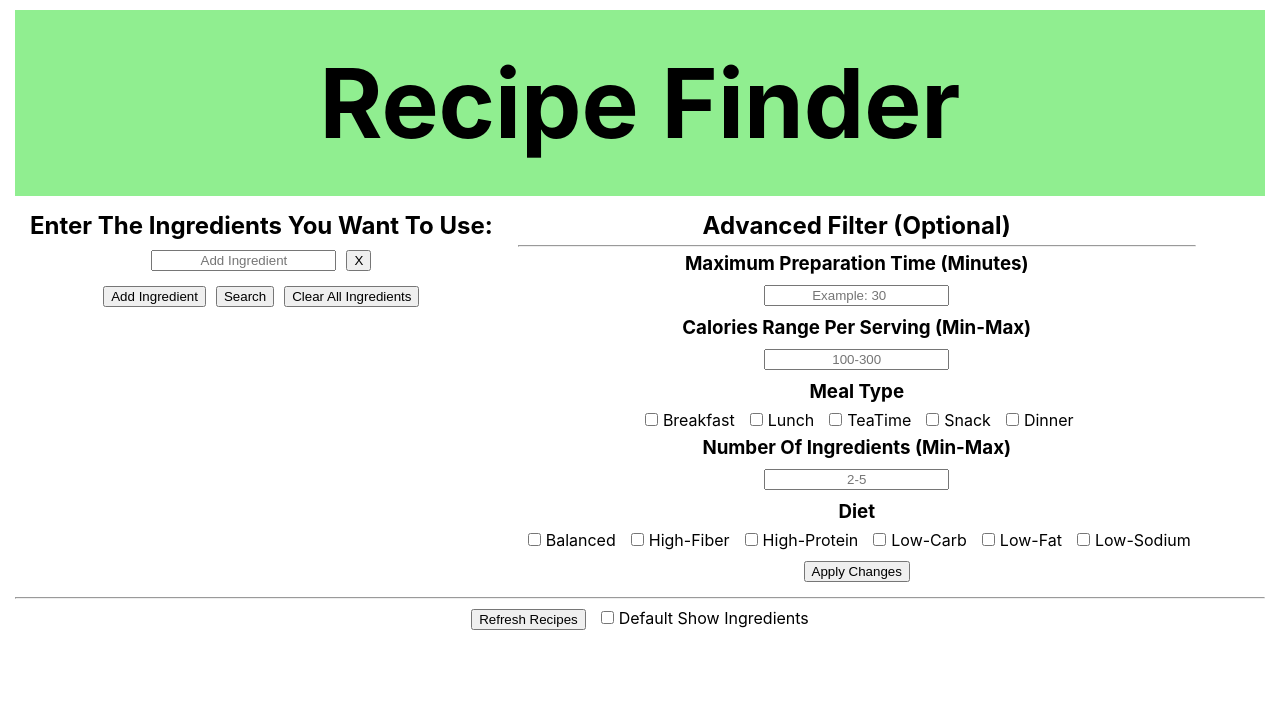
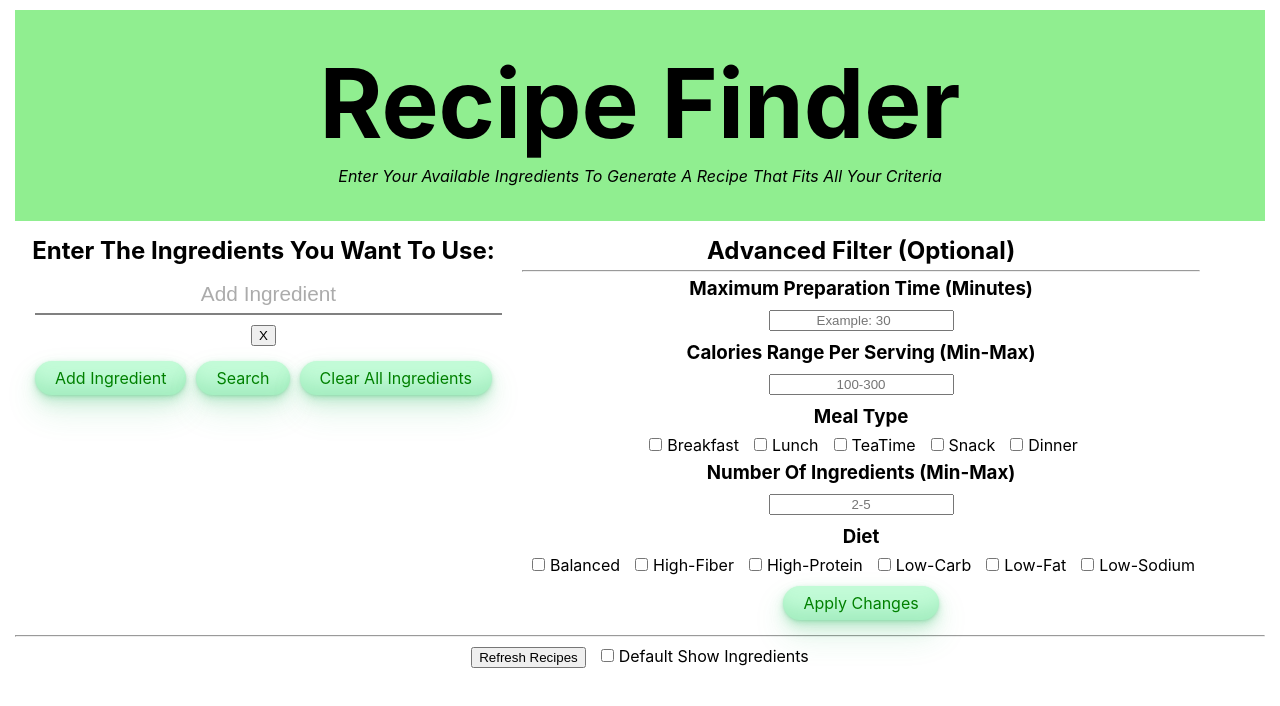
Before and after one commit to JianengHuang/recipe-finder, a React (Create React App) app: page / in a window 1280 px wide. Shown: the top 706 px of the page. Built offline with nearby package versions, Linux system fonts and the light colour scheme.

Commit message:
Updated Styling

```diff
--- a/src/App.js
+++ b/src/App.js
@@ -6,6 +6,11 @@ import Recipe from './components/Recipe';
 import DietData from './components/DietData';
 import Header from './components/Header';
 import Container from './components/styles/Container.styled';
+import {
+  StyledButton,
+  StyledInput,
+} from './components/styles/Button.styled.js';
+import GlobalStyles from './components/styles/Global';
 
 const App = () => {
   const [inputField, setInputField] = useState([{ ingredient: '' }]);
@@ -230,7 +235,7 @@ const App = () => {
             {inputField.map((inputField, index) => {
               return (
                 <div key={index} className='input'>
-                  <input
+                  <StyledInput
                     type='text'
                     name='ingredient'
                     placeholder='Add Ingredient'
@@ -249,15 +254,15 @@ const App = () => {
               );
             })}
             <div className='search-button'>
-              <button onClick={(event) => addElement(event)}>
+              <StyledButton onClick={(event) => addElement(event)}>
                 Add Ingredient
-              </button>
-              <button className='submit-btn' onClick={handleSearch}>
+              </StyledButton>
+              <StyledButton className='submit-btn' onClick={handleSearch}>
                 Search
-              </button>
-              <button onClick={(event) => removeAllElements(event)}>
+              </StyledButton>
+              <StyledButton onClick={(event) => removeAllElements(event)}>
                 Clear all Ingredients
-              </button>
+              </StyledButton>
             </div>
           </form>
         </div>
@@ -322,7 +327,7 @@ const App = () => {
               );
             })}
           </form>
-          <button onClick={handleSubmit}>Apply Changes</button>
+          <StyledButton onClick={handleSubmit}>Apply Changes</StyledButton>
         </div>
       </Container>
       <hr />
--- a/src/components/Header.js
+++ b/src/components/Header.js
@@ -1,10 +1,17 @@
 import React from 'react';
 import { StyledHeader } from './styles/Header.styled';
+
 const Header = () => {
   return (
     <>
       <StyledHeader>
         <h1>Recipe Finder</h1>
+        <p>
+          <i>
+            Enter your available ingredients to generate a recipe that fits all
+            your criteria
+          </i>
+        </p>
       </StyledHeader>
     </>
   );
--- /dev/null
+++ b/src/components/styles/Button.styled.js
@@ -0,0 +1,61 @@
+import styled from 'styled-components';
+
+export const StyledButton = styled.button`
+  background-color: #c2fbd7;
+  border-radius: 100px;
+  box-shadow: rgba(44, 187, 99, 0.2) 0 -25px 18px -14px inset,
+    rgba(44, 187, 99, 0.15) 0 1px 2px, rgba(44, 187, 99, 0.15) 0 2px 4px,
+    rgba(44, 187, 99, 0.15) 0 4px 8px, rgba(44, 187, 99, 0.15) 0 8px 16px,
+    rgba(44, 187, 99, 0.15) 0 16px 32px;
+  color: green;
+  cursor: pointer;
+  display: inline-block;
+  font-family: CerebriSans-Regular, -apple-system, system-ui, Roboto, sans-serif;
+  padding: 7px 20px;
+  text-align: center;
+  text-decoration: none;
+  transition: all 250ms;
+  border: 0;
+  font-size: 16px;
+  user-select: none;
+  -webkit-user-select: none;
+  touch-action: manipulation;
+
+  &:hover {
+    box-shadow: rgba(44, 187, 99, 0.35) 0 -25px 18px -14px inset,
+      rgba(44, 187, 99, 0.25) 0 1px 2px, rgba(44, 187, 99, 0.25) 0 2px 4px,
+      rgba(44, 187, 99, 0.25) 0 4px 8px, rgba(44, 187, 99, 0.25) 0 8px 16px,
+      rgba(44, 187, 99, 0.25) 0 16px 32px;
+    transform: scale(1.05) rotate(-1deg);
+  }
+`;
+
+export const StyledInput = styled.input`
+  font-family: 'Poppins', sans-serif;
+  width: 100%;
+  border: 0;
+  border-bottom: 2px solid gray;
+  outline: 0;
+  font-size: 1.3rem;
+  color: Green;
+  padding: 7px 0;
+  background: transparent;
+  transition: border-color 0.2s;
+
+  &:focus {
+    top: 0;
+    display: block;
+    transition: 0.2s;
+    font-size: 1rem;
+    color: #11998e;
+    font-weight: 700;
+  }
+
+  &::placeholder {
+    opacity: 0.6;
+  }
+
+  &:hover::placeholder {
+    opacity: 0.3;
+  }
+`;
--- a/src/components/styles/Container.styled.js
+++ b/src/components/styles/Container.styled.js
@@ -2,7 +2,11 @@ import styled from 'styled-components';
 
 const Container = styled.div`
   display: flex;
-  flex-direction: row;
+  flex-direction: column;
+
+  @media (min-width: 768px) {
+    flex-direction: row;
+  }
 `;
 
 export default Container;
--- /dev/null
+++ b/src/components/styles/Global.js
@@ -0,0 +1,15 @@
+import { createGlobalStyle } from 'styled-components';
+
+const GlobalStyles = createGlobalStyle`
+    @import url('https://fonts.googleapis.com/css2?family=Licorice&family=Poppins:wght@300;400;700&display=swap');
+
+    * {
+        box-sizing: border-box;
+    }
+
+    body {
+        font-family: 'Poppins', sans-serif;
+    }
+`;
+
+export default GlobalStyles;
--- a/src/components/styles/Header.styled.js
+++ b/src/components/styles/Header.styled.js
@@ -4,4 +4,8 @@ export const StyledHeader = styled.header`
   background-color: lightgreen;
   padding: 30px 0;
   font-size: 3rem;
+
+  p {
+    font-size: 1rem;
+  }
 `;
```
